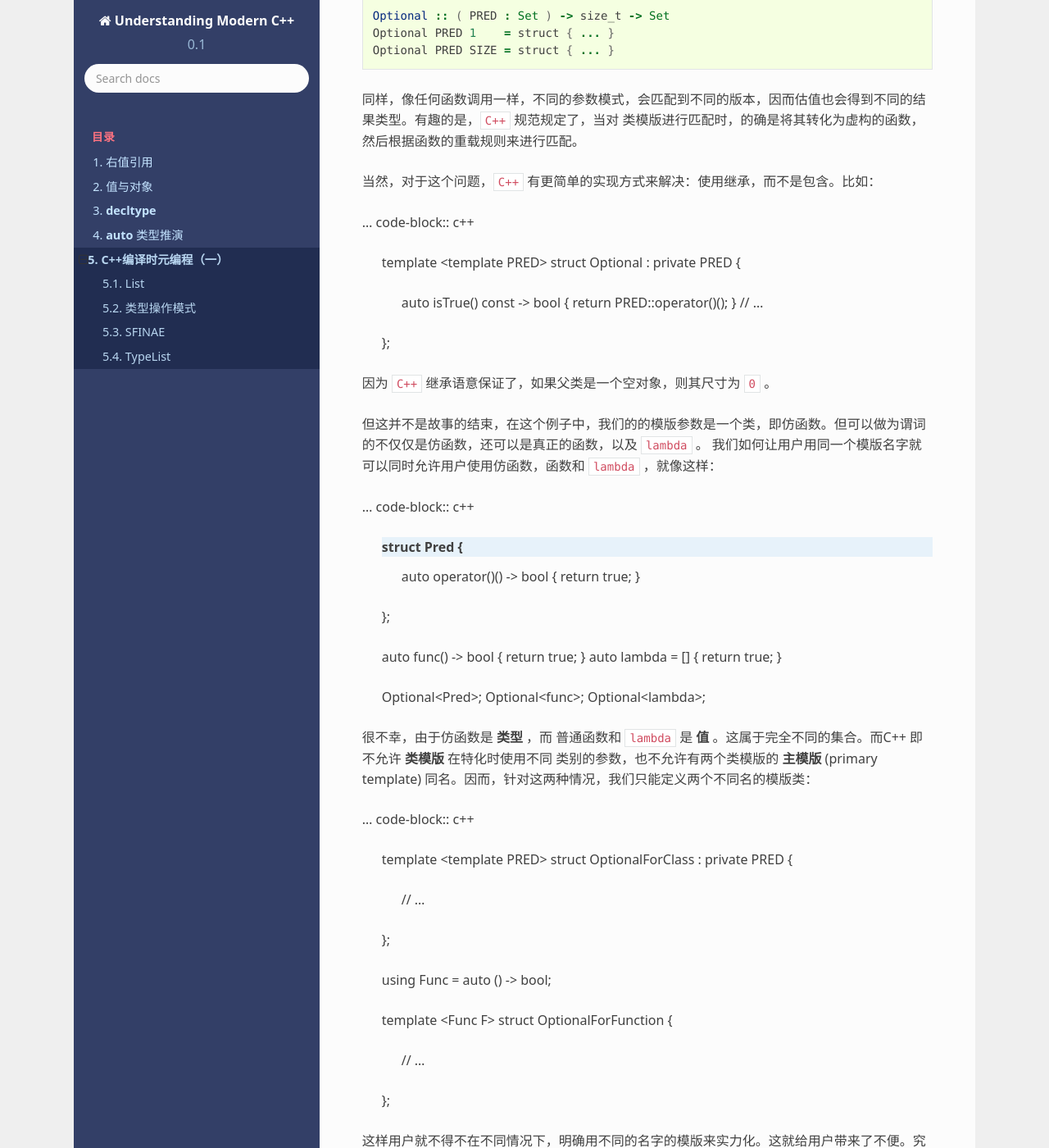
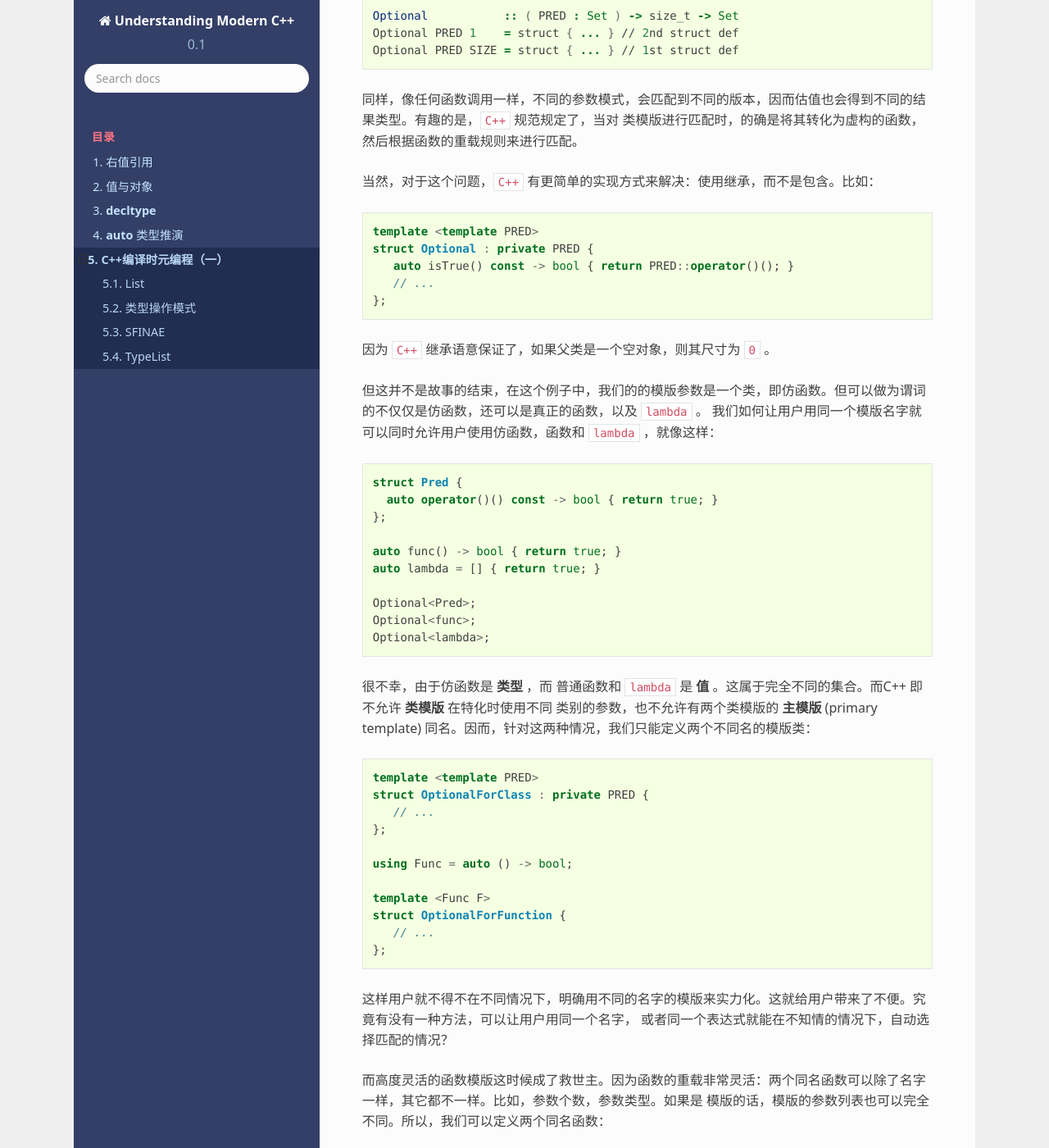
Before and after one commit to godsme/understand_modern_cpp, a Sphinx documentation site: the page built from docs/source/fp.rst, in a window 1280 px wide and 1400 px high, scrolled down 8916 px. Shown: the whole window at 82% size. Built offline with Sphinx 7.4.7 and the Read the Docs theme 2.0.0, drawn with Linux system fonts in a browser that asks for light colours; formulas are drawn with MathJax 3; some of the changed text lies outside the part shown.

Commit message:
added fp

```diff
--- a/docs/source/fp.rst
+++ b/docs/source/fp.rst
@@ -378,16 +378,16 @@ List
 
 .. code-block:: agda
 
-   Optional :: ( PRED : Set ) -> size_t -> Set
-   Optional PRED 1    = struct { ... }
-   Optional PRED SIZE = struct { ... }
+   Optional           :: ( PRED : Set ) -> size_t -> Set
+   Optional PRED 1    = struct { ... } // 2nd struct def
+   Optional PRED SIZE = struct { ... } // 1st struct def
 
 同样，像任何函数调用一样，不同的参数模式，会匹配到不同的版本，因而估值也会得到不同的结果类型。有趣的是，``C++`` 规范规定了，当对
 类模版进行匹配时，的确是将其转化为虚构的函数，然后根据函数的重载规则来进行匹配。
 
 当然，对于这个问题，``C++`` 有更简单的实现方式来解决：使用继承，而不是包含。比如：
 
-... code-block:: c++
+.. code-block:: c++
 
    template <template PRED>
    struct Optional : private PRED {
@@ -400,10 +400,10 @@ List
 但这并不是故事的结束，在这个例子中，我们的的模版参数是一个类，即仿函数。但可以做为谓词的不仅仅是仿函数，还可以是真正的函数，以及 ``lambda`` 。
 我们如何让用户用同一个模版名字就可以同时允许用户使用仿函数，函数和 ``lambda`` ，就像这样：
 
-... code-block:: c++
+.. code-block:: c++
 
    struct Pred {
-     auto operator()() -> bool { return true; }
+     auto operator()() const -> bool { return true; }
    };
 
    auto func() -> bool { return true; }
@@ -416,7 +416,7 @@ List
 很不幸，由于仿函数是 **类型** ，而 普通函数和 ``lambda`` 是 **值** 。这属于完全不同的集合。而C++ 即不允许 **类模版** 在特化时使用不同
 类别的参数，也不允许有两个类模版的 **主模版** (primary template) 同名。因而，针对这两种情况，我们只能定义两个不同名的模版类：
 
-... code-block:: c++
+.. code-block:: c++
 
    template <template PRED>
    struct OptionalForClass : private PRED {
@@ -613,4 +613,5 @@ TypeList
      typename ... Ts>
    using Elem_t = Drop_tt<N, Head, Ts...>;
 
-我们传入的 ``RESULT`` 函数就是 ``Head`` ，它拿到了一个 ``TypeList`` 之后，只取出第一个，即 ``H`` ，而把其余的全部都丢弃掉。而这正是如果利用这种回调机制操作类型的一个示例。
+我们传入的 ``RESULT`` 函数就是 ``Head`` ，它拿到了一个 ``TypeList`` 之后，只取出第一个，即 ``H`` ，而把其余的全部都丢弃掉。
+而这正是如果利用这种回调机制操作类型的一个示例。
```
